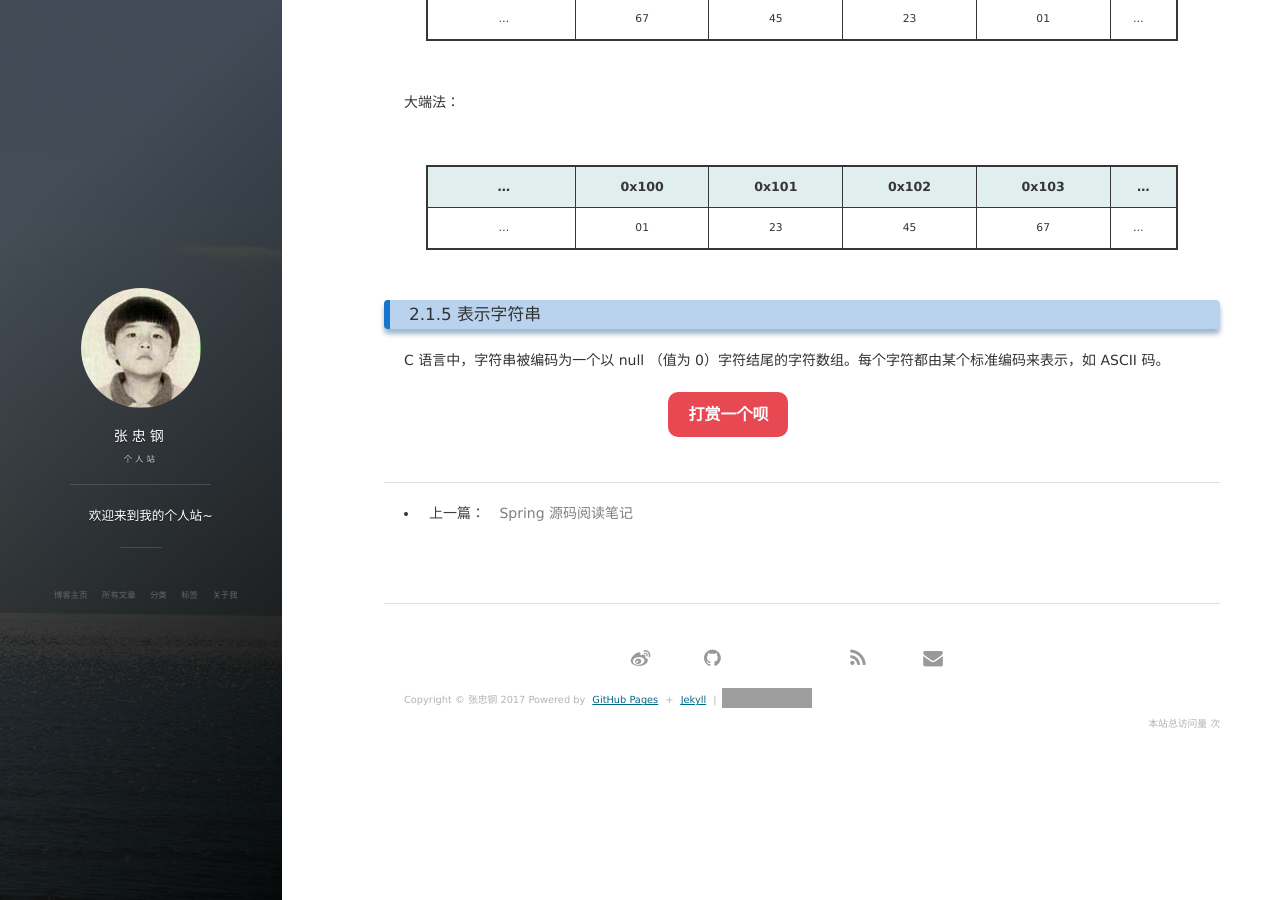
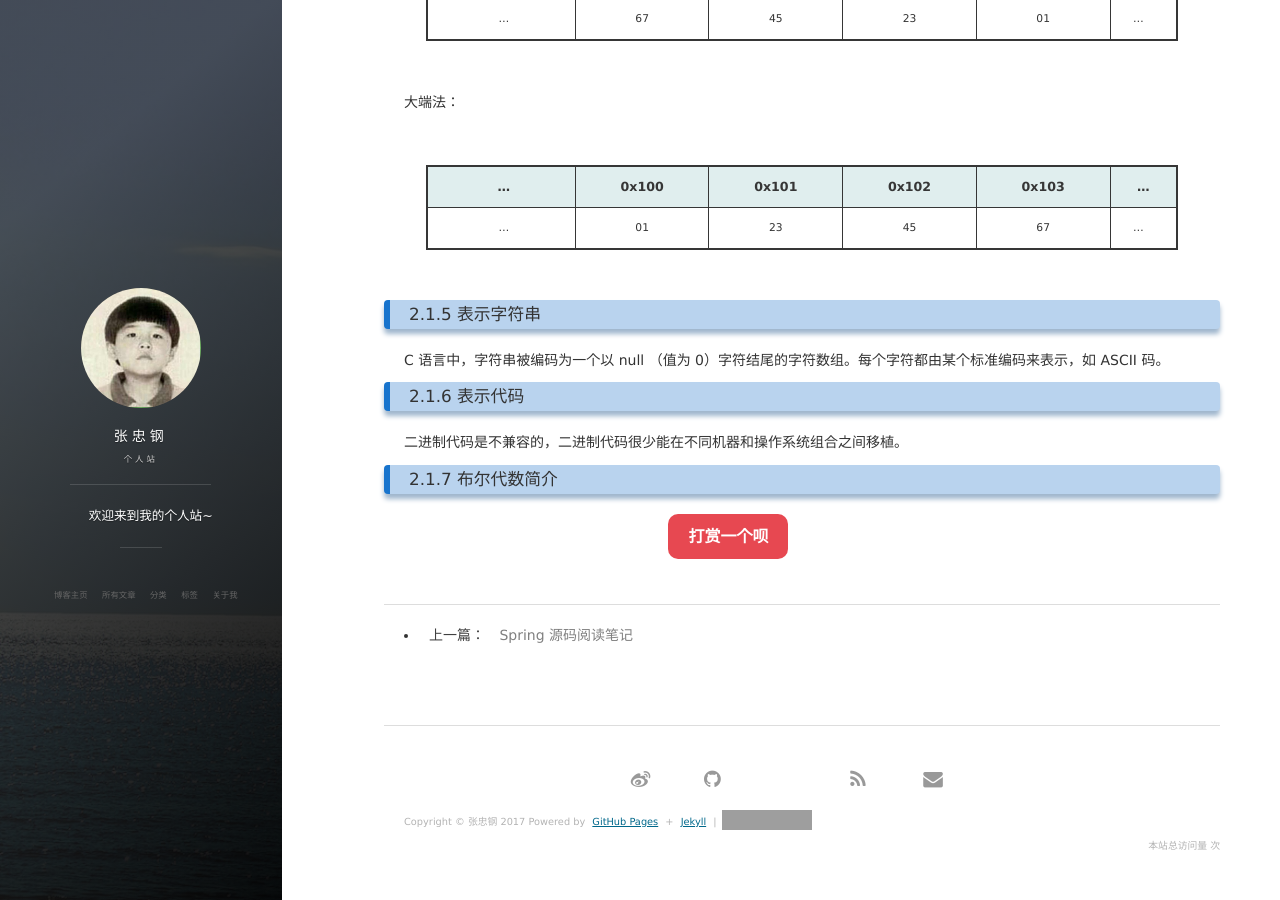
Before and after one commit to zhzhgang/zhzhgang.github.io, a Jekyll site: the page built from _posts/2017-04-09-ComputerSystemNotes.md, in a window 1280 px wide and 900 px high, scrolled down 806 px. Built offline with Jekyll 4.4.1, drawn with Linux system fonts in a browser that asks for light colours; nearby versions of some CDN libraries; comment, search, counter and statistics services are not loaded; grey boxes are pictures that could not be loaded.

Commit message:
Edit 2017-04-09-ComputerSystemNotes.md

```diff
--- a/_posts/2017-04-09-ComputerSystemNotes.md
+++ b/_posts/2017-04-09-ComputerSystemNotes.md
@@ -53,3 +53,11 @@ tags: [计算机系统]
 ### 2.1.5 表示字符串
 
 C 语言中，字符串被编码为一个以 null （值为 0）字符结尾的字符数组。每个字符都由某个标准编码来表示，如 ASCII 码。
+
+
+### 2.1.6 表示代码
+
+二进制代码是不兼容的，二进制代码很少能在不同机器和操作系统组合之间移植。
+
+
+### 2.1.7 布尔代数简介
```
